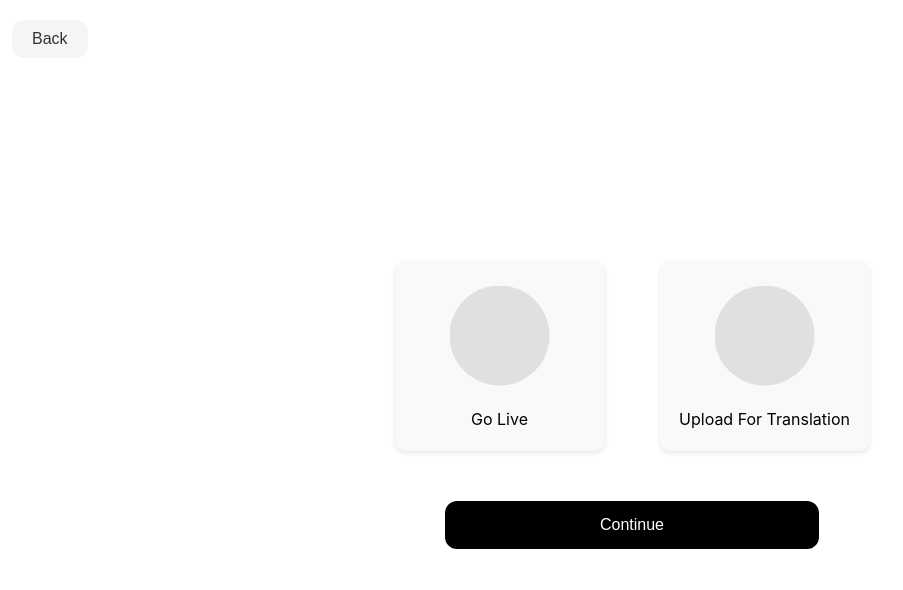
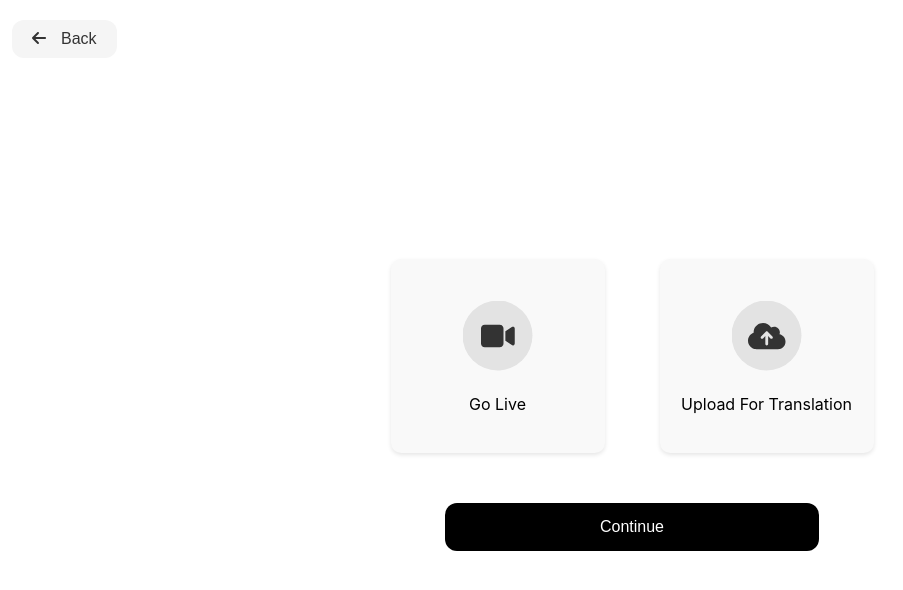
Before and after one commit to dylan-1006/team333, a React (Create React App) app in the folder frontend/: page /options in a window 1280 px wide. Shown: the top 590 px of the page, without its empty margins (8-911 px from the left). Built offline with nearby package versions, Linux system fonts and the light colour scheme.

Commit message:
Completed UI for input selection screen.

```diff
--- a/frontend/package.json
+++ b/frontend/package.json
@@ -3,6 +3,8 @@
   "version": "0.1.0",
   "private": true,
   "dependencies": {
+    "@fortawesome/free-solid-svg-icons": "^6.7.2",
+    "@fortawesome/react-fontawesome": "^0.2.2",
     "@testing-library/dom": "^10.4.0",
     "@testing-library/jest-dom": "^6.6.3",
     "@testing-library/react": "^16.2.0",
--- a/frontend/src/InputSelection.css
+++ b/frontend/src/InputSelection.css
@@ -38,14 +38,24 @@
   border-radius: 10px;
   margin: 10px;
   box-shadow: 0 2px 4px rgba(0, 0, 0, 0.1);
+  cursor: pointer;
+  transition: border 0.3s ease;
+  border: 2px solid transparent;
+}
+
+.option-card.selected {
+  border: 2px solid #000;
 }
 
 .circle {
-  width: 100px;
-  height: 100px;
-  background-color: #e0e0e0;
+  width: 70px;
+  height: 70px;
+  background-color: #e3e3e3;
   clip-path: circle(50%);
   margin-bottom: 5px;
+  display: flex;
+  align-items: center;
+  justify-content: center;
 }
 
 .continue-button {
@@ -63,3 +73,13 @@
   font-weight: semi-bold;
   font-size: 1rem;
 }
+
+.icon {
+  font-size: 30px;
+  color: #333;
+}
+
+.back-icon {
+  margin-right: 15px;
+  font-size: 1rem;
+}
--- a/frontend/src/InputSelection.js
+++ b/frontend/src/InputSelection.js
@@ -1,26 +1,52 @@
-import React from "react";
+import React, { useState } from "react";
+import { FontAwesomeIcon } from "@fortawesome/react-fontawesome";
+import {
+  faVideo,
+  faCloudArrowUp,
+  faArrowLeft,
+} from "@fortawesome/free-solid-svg-icons";
 import { useNavigate } from "react-router-dom";
 import "./InputSelection.css";
 
 function InputSelection() {
   const navigate = useNavigate();
+  const [selectedOption, setSelectedOption] = useState(null);
 
   const handleBack = () => {
     navigate("/");
   };
 
+  const handleSelect = (option) => {
+    setSelectedOption(option);
+  };
+
   return (
     <div className="input-selection-container">
       <button className="back-button" onClick={handleBack}>
+        <FontAwesomeIcon icon={faArrowLeft} className="back-icon" />
         Back
       </button>
       <div className="option-cards">
-        <div className="option-card">
-          <div className="circle"></div>
+        <div
+          className={`option-card ${
+            selectedOption === "live" ? "selected" : ""
+          }`}
+          onClick={() => handleSelect("live")}
+        >
+          <div className="circle">
+            <FontAwesomeIcon icon={faVideo} className="icon" />
+          </div>
           <p>Go Live</p>
         </div>
-        <div className="option-card">
-          <div className="circle"></div>
+        <div
+          className={`option-card ${
+            selectedOption === "upload" ? "selected" : ""
+          }`}
+          onClick={() => handleSelect("upload")}
+        >
+          <div className="circle">
+            <FontAwesomeIcon icon={faCloudArrowUp} className="icon" />
+          </div>
           <p>Upload For Translation</p>
         </div>
       </div>
```
Also changed, not shown: 1 other file (tests, documents, lock files or other folders).
